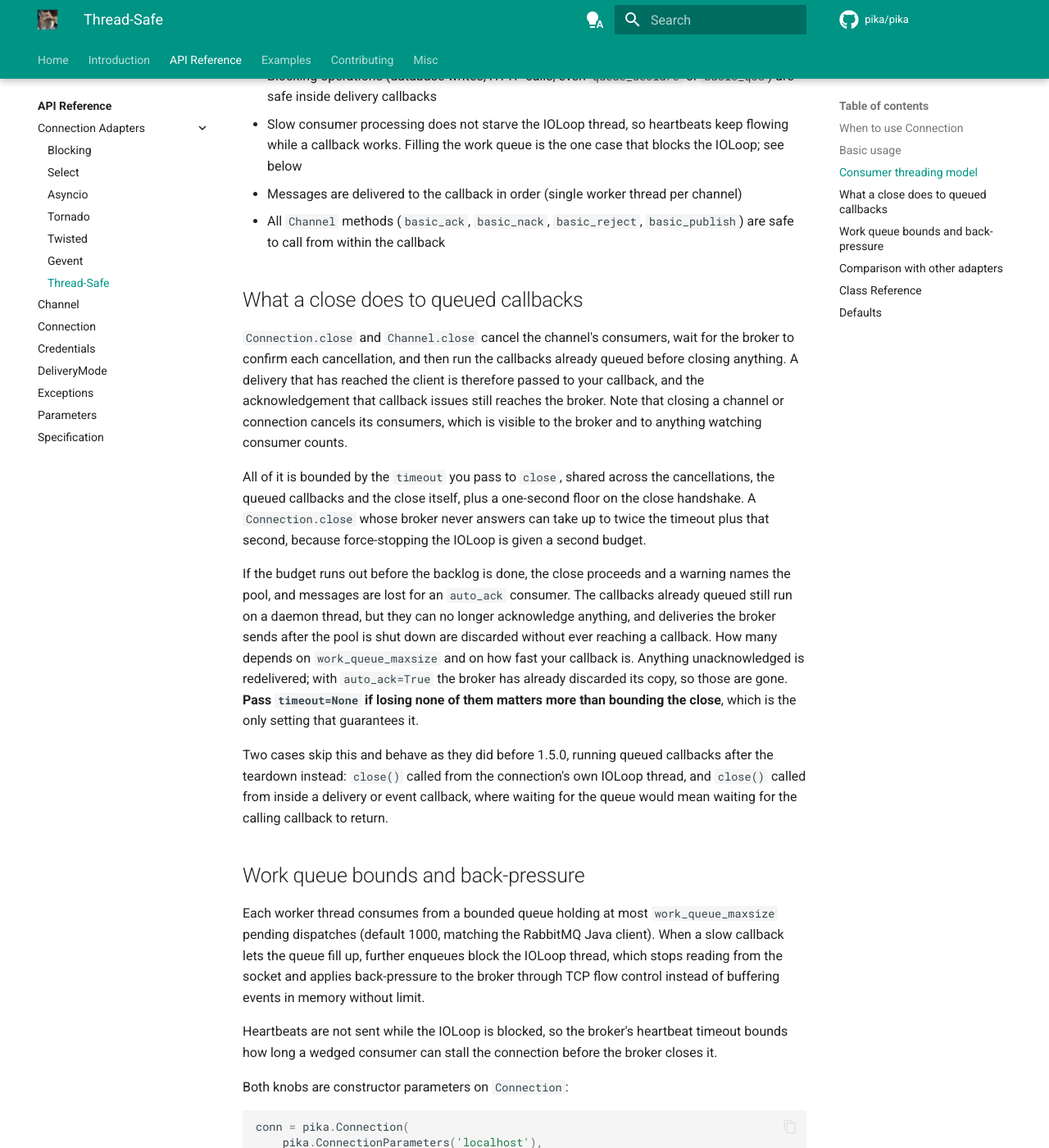
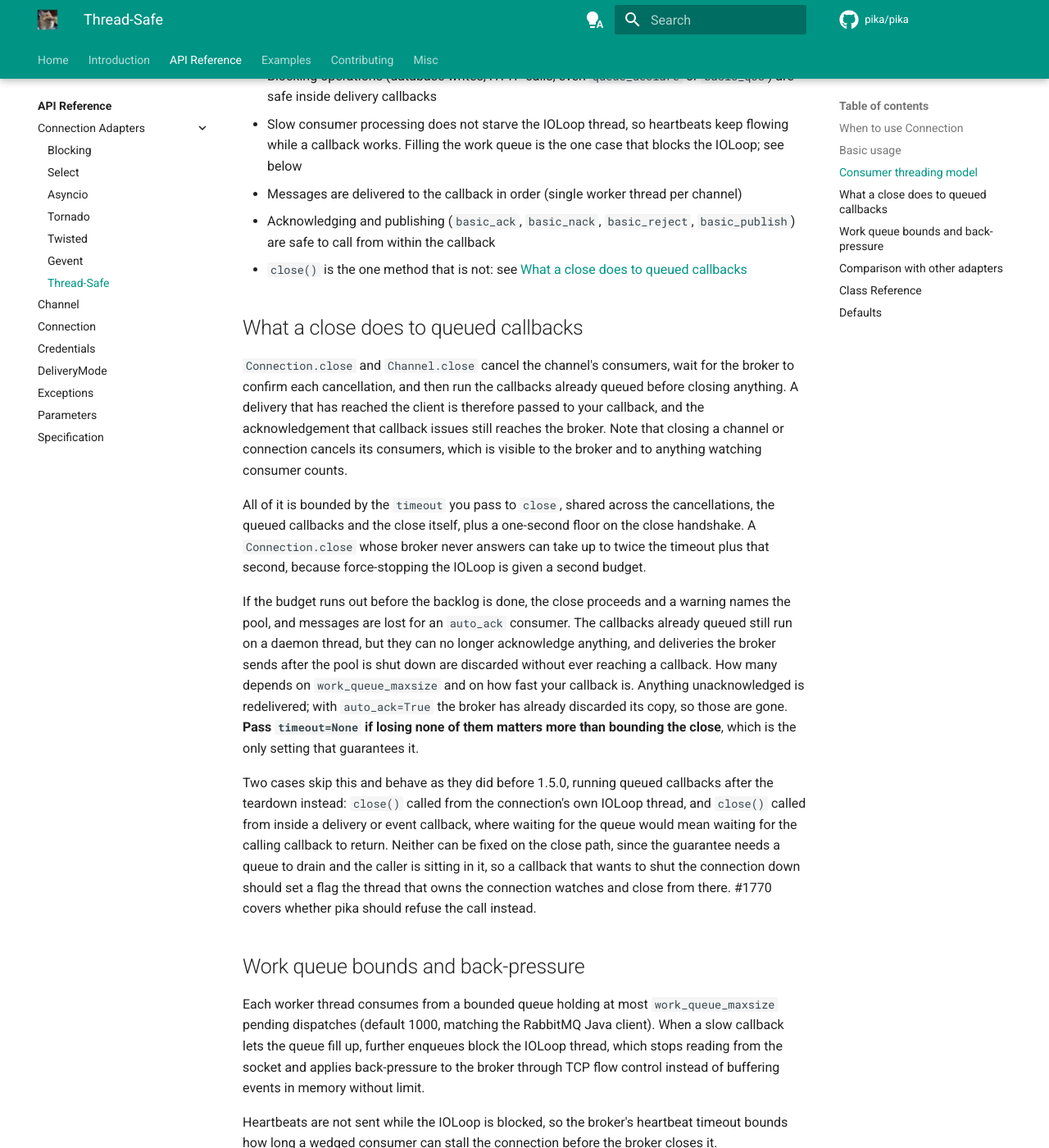
Before and after one commit to pika/pika, an MkDocs documentation site: the page built from docs/modules/adapters/thread_safe.md, in a window 1280 px wide and 1400 px high, scrolled down 1279 px. Shown: the whole window at 82% size. Built offline with MkDocs 1.6.1 and Material for MkDocs 9.7.7, drawn with Linux system fonts in a browser that asks for light colours; comment, search, counter and statistics services are not loaded; the version menu is left out.

Commit message:
Correct the claim that every channel method is callback-safe
The consumer threading model section told users that all `Channel`
methods are safe from inside a delivery callback, and the close section
four paragraphs later said the opposite for `close()`. A consumer that
shuts down on a poison message follows the first statement and loses the
acknowledgements still queued.

The bullet now names acknowledging and publishing, and points at the
close section for the one method that is not safe. That section gains
the remedy, which is to set a flag the owning thread watches, and a link
to #1770 for whether pika should refuse the call.

```diff
--- a/docs/modules/adapters/thread_safe.md
+++ b/docs/modules/adapters/thread_safe.md
@@ -41,7 +41,8 @@ The `on_message_callback` registered with `basic_consume` is dispatched on a per
 - Blocking operations (database writes, HTTP calls, even `queue_declare` or `basic_qos`) are safe inside delivery callbacks
 - Slow consumer processing does not starve the IOLoop thread, so heartbeats keep flowing while a callback works. Filling the work queue is the one case that blocks the IOLoop; see below
 - Messages are delivered to the callback in order (single worker thread per channel)
-- All `Channel` methods (`basic_ack`, `basic_nack`, `basic_reject`, `basic_publish`) are safe to call from within the callback
+- Acknowledging and publishing (`basic_ack`, `basic_nack`, `basic_reject`, `basic_publish`) are safe to call from within the callback
+- `close()` is the one method that is not: see [What a close does to queued callbacks](#what-a-close-does-to-queued-callbacks)
 
 ## What a close does to queued callbacks
 
@@ -51,7 +52,7 @@ All of it is bounded by the `timeout` you pass to `close`, shared across the can
 
 If the budget runs out before the backlog is done, the close proceeds and a warning names the pool, and messages are lost for an `auto_ack` consumer. The callbacks already queued still run on a daemon thread, but they can no longer acknowledge anything, and deliveries the broker sends after the pool is shut down are discarded without ever reaching a callback. How many depends on `work_queue_maxsize` and on how fast your callback is. Anything unacknowledged is redelivered; with `auto_ack=True` the broker has already discarded its copy, so those are gone. **Pass `timeout=None` if losing none of them matters more than bounding the close**, which is the only setting that guarantees it.
 
-Two cases skip this and behave as they did before 1.5.0, running queued callbacks after the teardown instead: `close()` called from the connection's own IOLoop thread, and `close()` called from inside a delivery or event callback, where waiting for the queue would mean waiting for the calling callback to return.
+Two cases skip this and behave as they did before 1.5.0, running queued callbacks after the teardown instead: `close()` called from the connection's own IOLoop thread, and `close()` called from inside a delivery or event callback, where waiting for the queue would mean waiting for the calling callback to return. Neither can be fixed on the close path, since the guarantee needs a queue to drain and the caller is sitting in it, so a callback that wants to shut the connection down should set a flag the thread that owns the connection watches and close from there. #1770 covers whether pika should refuse the call instead.
 
 ## Work queue bounds and back-pressure
 
```
